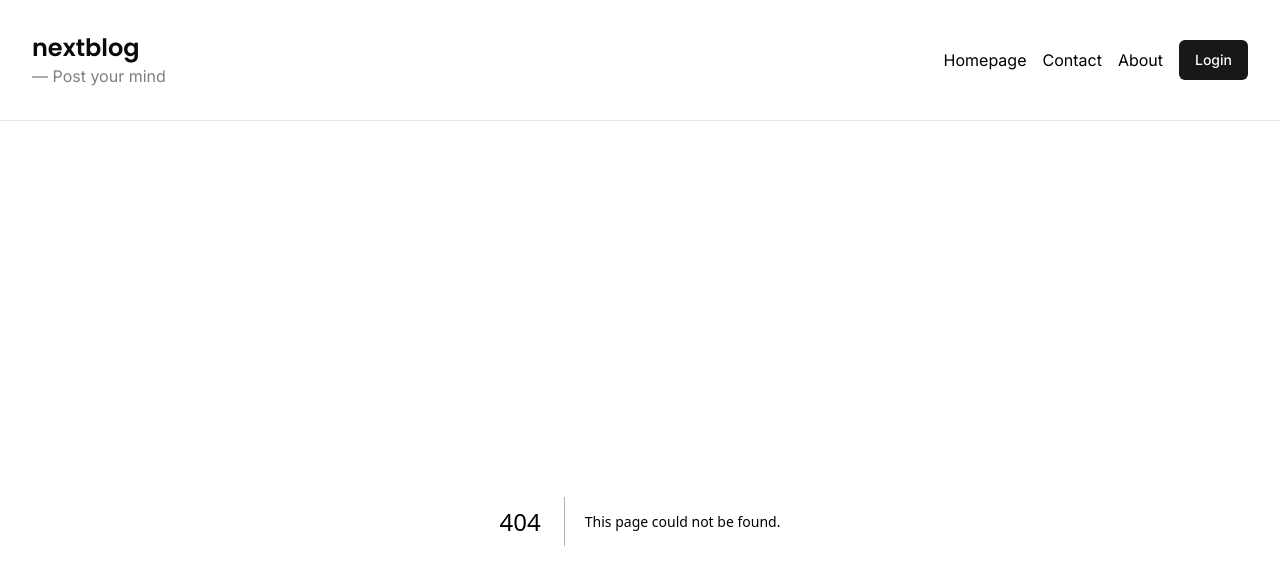
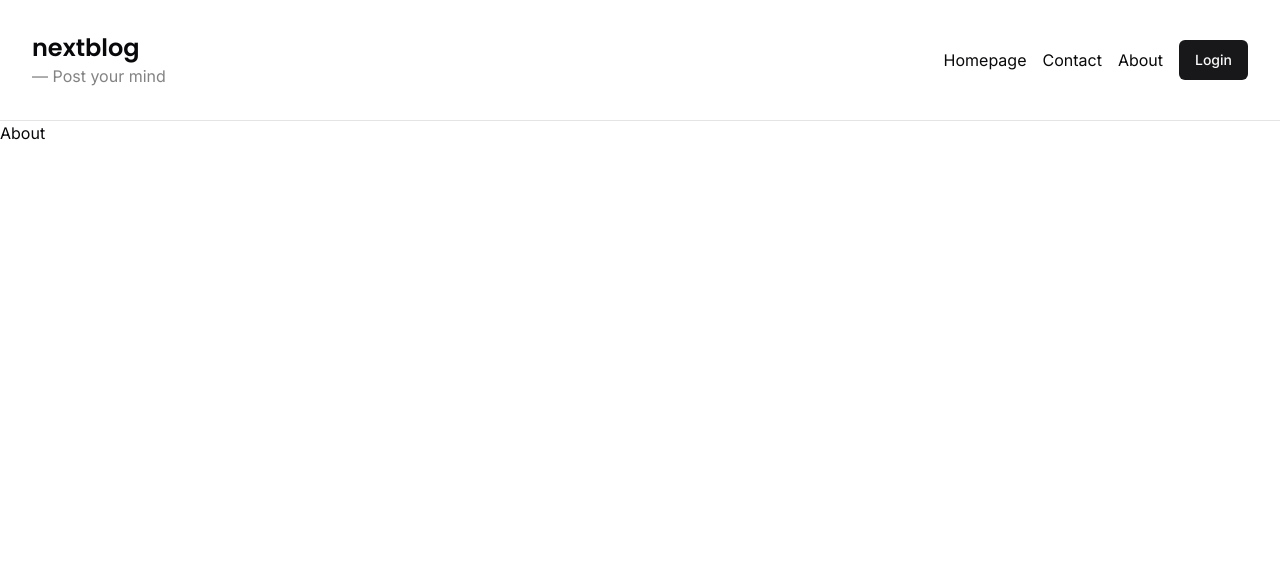
Before and after one commit to Kean13/blog, a Next.js app: page /about in a window 1280 px wide. Before the commit this address had no page. Shown: the top 584 px of the page. Built offline with nearby package versions, Linux system fonts and the light colour scheme.

Commit message:
Prepare about page

```diff
--- /dev/null
+++ b/src/app/about/page.tsx
@@ -0,0 +1,3 @@
+export default function AboutPage() {
+	return <div>About</div>
+}
```
